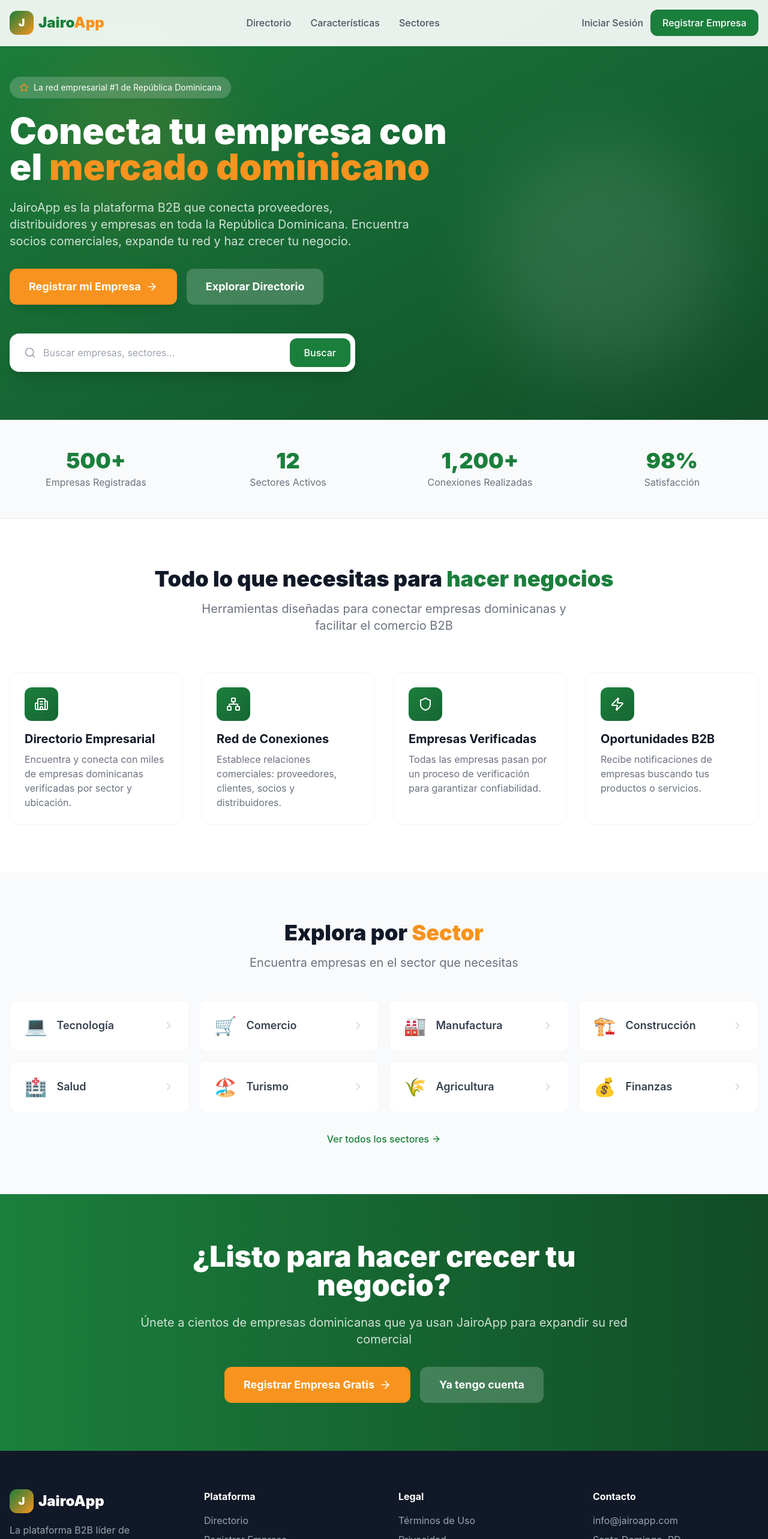
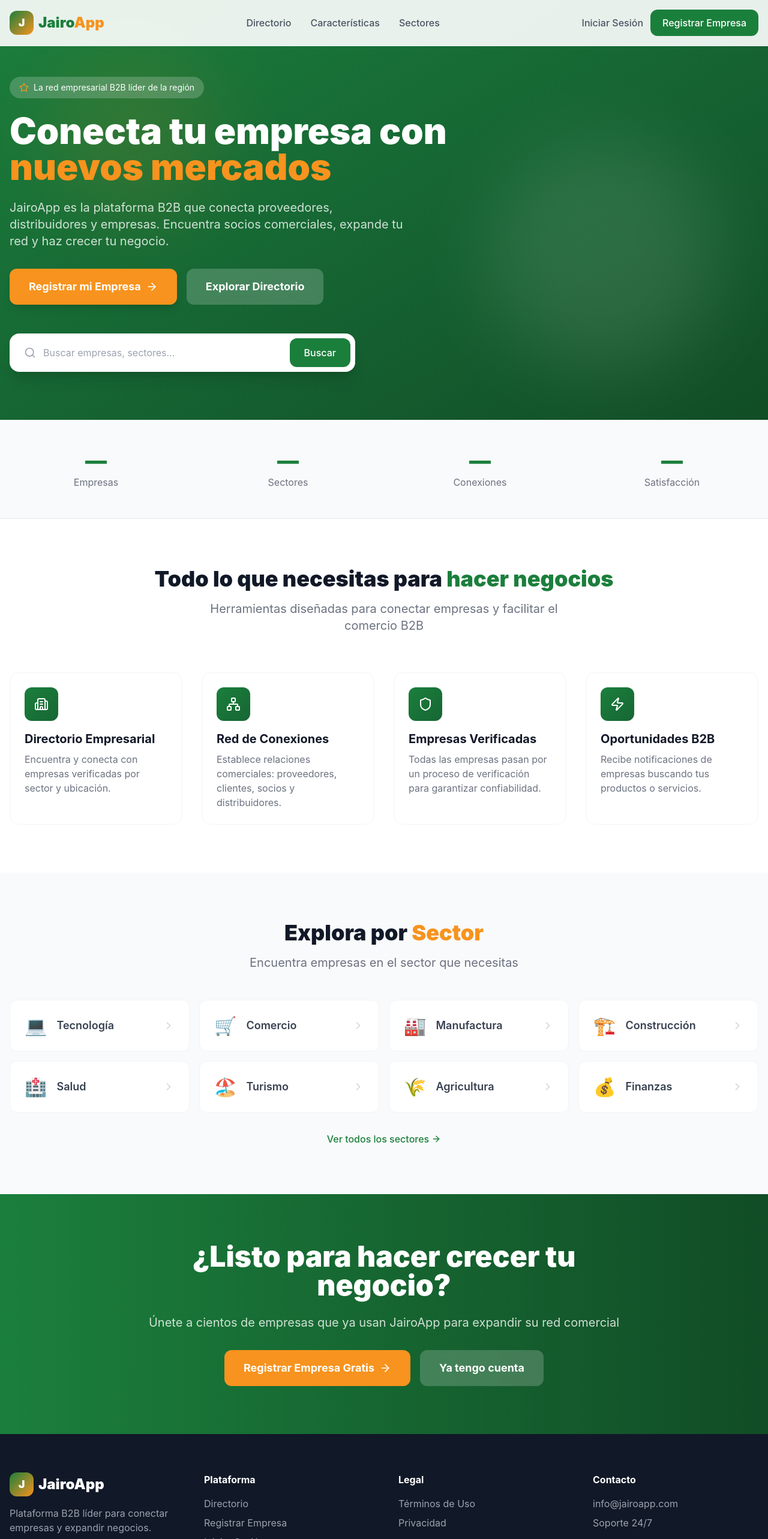
Before and after one commit to ExpertosTI/jairo, a Next.js app in the folder apps/web/: page / in a window 1280 px wide. Shown: the top 2566 px of the page at 60% size. Built offline with nearby package versions, Linux system fonts and the light colour scheme; no server answers.

Commit message:
audit: Internationalize platform, fix security, improve UX

```diff
--- a/apps/web/app/directorio/page.tsx
+++ b/apps/web/app/directorio/page.tsx
@@ -92,7 +92,7 @@
                     <div className="mt-12 mb-8 text-center">
                         <h1 className="text-4xl md:text-5xl font-black mb-4">Directorio Empresarial</h1>
                         <p className="text-xl text-white/80">
-                            Encuentra y conecta con empresas de República Dominicana
+                            Encuentra y conecta con empresas registradas
                         </p>
 
                         {/* Search */}
@@ -251,7 +251,7 @@
                         </div>
                         <span className="text-2xl font-black">JairoApp</span>
                     </div>
-                    <p className="text-gray-400">Plataforma B2B de República Dominicana</p>
+                    <p className="text-gray-400">Plataforma B2B Empresarial</p>
                     <div className="flex justify-center gap-6 mt-6 text-sm text-gray-400">
                         <Link href="/terms" className="hover:text-white">Términos</Link>
                         <Link href="/privacy" className="hover:text-white">Privacidad</Link>
--- a/apps/web/app/globals.css
+++ b/apps/web/app/globals.css
@@ -90,6 +90,19 @@
   @apply w-full px-4 py-3 border border-gray-200 rounded-xl bg-white text-gray-900 placeholder:text-gray-400 focus:outline-none focus:ring-2 focus:ring-primary/20 focus:border-primary transition-all duration-200;
 }
 
+/* Universal input safety - ensures visibility */
+input,
+select,
+textarea {
+  background-color: white !important;
+  color: #111827 !important;
+}
+
+input::placeholder,
+textarea::placeholder {
+  color: #9ca3af !important;
+}
+
 /* Scrollbar */
 ::-webkit-scrollbar {
   width: 8px;
--- a/apps/web/app/login/page.tsx
+++ b/apps/web/app/login/page.tsx
@@ -69,7 +69,7 @@
                         <span>Jairo</span>
                         <span className="text-secondary">App</span>
                     </h1>
-                    <p className="text-white/70 mt-2">Plataforma B2B de República Dominicana</p>
+                    <p className="text-white/70 mt-2">Plataforma B2B Empresarial</p>
                 </div>
 
                 {/* Card */}
--- a/apps/web/app/page.tsx
+++ b/apps/web/app/page.tsx
@@ -1,15 +1,44 @@
 "use client";
 
 import Link from "next/link";
-import { Building2, Users, Network, TrendingUp, Search, ArrowRight, ChevronRight, Star, Shield, Zap, Globe } from "lucide-react";
-import Image from "next/image";
+import { Building2, Network, Search, ArrowRight, ChevronRight, Star, Shield, Zap, Globe, TrendingUp } from "lucide-react";
+import { useState, useEffect } from "react";
 
 export default function Home() {
+  const [stats, setStats] = useState([
+    { value: "—", label: "Empresas" },
+    { value: "—", label: "Sectores" },
+    { value: "—", label: "Conexiones" },
+    { value: "—", label: "Satisfacción" },
+  ]);
+  const [busqueda, setBusqueda] = useState("");
+
+  useEffect(() => {
+    const cargarStats = async () => {
+      try {
+        const apiUrl = process.env.NEXT_PUBLIC_API_URL || 'https://jairoapp.renace.tech/api';
+        const res = await fetch(`${apiUrl}/dashboard/estadisticas`);
+        if (res.ok) {
+          const data = await res.json();
+          setStats([
+            { value: `${data.totalEmpresas || 0}+`, label: "Empresas" },
+            { value: `${data.totalSectores || 12}`, label: "Sectores" },
+            { value: `${data.totalConexiones || 0}+`, label: "Conexiones" },
+            { value: "98%", label: "Satisfacción" },
+          ]);
+        }
+      } catch (e) {
+        console.log("Stats no disponibles");
+      }
+    };
+    cargarStats();
+  }, []);
+
   const features = [
     {
       icon: Building2,
       title: "Directorio Empresarial",
-      description: "Encuentra y conecta con miles de empresas dominicanas verificadas por sector y ubicación.",
+      description: "Encuentra y conecta con empresas verificadas por sector y ubicación.",
     },
     {
       icon: Network,
@@ -28,13 +57,6 @@
     },
   ];
 
-  const stats = [
-    { value: "500+", label: "Empresas Registradas" },
-    { value: "12", label: "Sectores Activos" },
-    { value: "1,200+", label: "Conexiones Realizadas" },
-    { value: "98%", label: "Satisfacción" },
-  ];
-
   const sectors = [
     { icon: "💻", name: "Tecnología" },
     { icon: "🛒", name: "Comercio" },
@@ -45,6 +67,13 @@
     { icon: "🌾", name: "Agricultura" },
     { icon: "💰", name: "Finanzas" },
   ];
+
+  const handleSearch = (e: React.FormEvent) => {
+    e.preventDefault();
+    if (busqueda.trim()) {
+      window.location.href = `/directorio?busqueda=${encodeURIComponent(busqueda)}`;
+    }
+  };
 
   return (
     <div className="min-h-screen bg-white">
@@ -87,16 +116,16 @@
           <div className="max-w-3xl">
             <div className="inline-flex items-center gap-2 bg-white/20 backdrop-blur px-4 py-2 rounded-full text-sm mb-6">
               <Star className="text-secondary" size={16} />
-              <span>La red empresarial #1 de República Dominicana</span>
+              <span>La red empresarial B2B líder de la región</span>
             </div>
 
             <h1 className="text-5xl md:text-6xl font-black leading-tight mb-6">
-              Conecta tu empresa con el
-              <span className="text-secondary"> mercado dominicano</span>
+              Conecta tu empresa con
+              <span className="text-secondary"> nuevos mercados</span>
             </h1>
 
             <p className="text-xl text-white/80 mb-8 max-w-2xl">
-              JairoApp es la plataforma B2B que conecta proveedores, distribuidores y empresas en toda la República Dominicana. Encuentra socios comerciales, expande tu red y haz crecer tu negocio.
+              JairoApp es la plataforma B2B que conecta proveedores, distribuidores y empresas. Encuentra socios comerciales, expande tu red y haz crecer tu negocio.
             </p>
 
             <div className="flex flex-col sm:flex-row gap-4 mb-12">
@@ -108,25 +137,27 @@
               </Link>
             </div>
 
-            {/* Search Bar */}
-            <div className="bg-white rounded-2xl p-2 flex shadow-xl max-w-xl">
+            {/* Search Bar - Functional */}
+            <form onSubmit={handleSearch} className="bg-white rounded-2xl p-2 flex shadow-xl max-w-xl">
               <div className="flex-1 flex items-center gap-3 px-4">
                 <Search className="text-gray-400" size={20} />
                 <input
                   type="text"
                   placeholder="Buscar empresas, sectores..."
-                  className="flex-1 py-3 text-gray-700 focus:outline-none"
+                  value={busqueda}
+                  onChange={(e) => setBusqueda(e.target.value)}
+                  className="flex-1 py-3 bg-white text-gray-900 placeholder:text-gray-400 focus:outline-none"
                 />
               </div>
-              <button className="bg-primary text-white px-6 py-3 rounded-xl font-medium hover:bg-primary-600 transition-colors">
+              <button type="submit" className="bg-primary text-white px-6 py-3 rounded-xl font-medium hover:bg-primary-600 transition-colors">
                 Buscar
               </button>
-            </div>
+            </form>
           </div>
         </div>
       </section>
 
-      {/* Stats */}
+      {/* Stats - Dynamic */}
       <section className="py-12 bg-gray-50 border-b">
         <div className="max-w-7xl mx-auto px-4">
           <div className="grid grid-cols-2 md:grid-cols-4 gap-8">
@@ -148,7 +179,7 @@
               Todo lo que necesitas para <span className="text-primary">hacer negocios</span>
             </h2>
             <p className="text-xl text-gray-500 max-w-2xl mx-auto">
-              Herramientas diseñadas para conectar empresas dominicanas y facilitar el comercio B2B
+              Herramientas diseñadas para conectar empresas y facilitar el comercio B2B
             </p>
           </div>
 
@@ -207,7 +238,7 @@
             ¿Listo para hacer crecer tu negocio?
           </h2>
           <p className="text-xl text-white/80 mb-8">
-            Únete a cientos de empresas dominicanas que ya usan JairoApp para expandir su red comercial
+            Únete a cientos de empresas que ya usan JairoApp para expandir su red comercial
           </p>
           <div className="flex flex-col sm:flex-row gap-4 justify-center">
             <Link href="/registro" className="bg-secondary text-white px-8 py-4 rounded-xl font-bold text-lg hover:bg-secondary-600 transition-all inline-flex items-center justify-center gap-2">
@@ -232,7 +263,7 @@
                 <span className="text-2xl font-black">JairoApp</span>
               </div>
               <p className="text-gray-400">
-                La plataforma B2B líder de República Dominicana para conectar empresas.
+                Plataforma B2B líder para conectar empresas y expandir negocios.
               </p>
             </div>
             <div>
@@ -254,12 +285,12 @@
               <h4 className="font-bold mb-4">Contacto</h4>
               <ul className="space-y-2 text-gray-400">
                 <li>info@jairoapp.com</li>
-                <li>Santo Domingo, RD</li>
+                <li>Soporte 24/7</li>
               </ul>
             </div>
           </div>
           <div className="border-t border-gray-800 pt-8 text-center text-gray-400 text-sm">
-            © 2026 JairoApp. Todos los derechos reservados.
+            © {new Date().getFullYear()} JairoApp. Todos los derechos reservados.
           </div>
         </div>
       </footer>
--- a/apps/web/app/registro/page.tsx
+++ b/apps/web/app/registro/page.tsx
@@ -60,7 +60,7 @@
                 { id: "4", name: "Mayorista", description: "Vende al por mayor" },
                 { id: "5", name: "Minorista", description: "Vende al consumidor final" },
                 { id: "6", name: "Importador", description: "Importa productos del exterior" },
-                { id: "7", name: "Exportador", description: "Exporta productos dominicanos" },
+                { id: "7", name: "Exportador", description: "Exporta productos internacionalmente" },
                 { id: "8", name: "Consultor", description: "Servicios de consultoría" },
             ]);
         } catch (error) {
@@ -138,7 +138,7 @@
                     </div>
 
                     <h1 className="text-3xl font-black">Registra tu Empresa</h1>
-                    <p className="text-white/70 mt-2">Únete a la red empresarial de República Dominicana</p>
+                    <p className="text-white/70 mt-2">Únete a la red empresarial global</p>
                 </div>
             </div>
 
@@ -169,12 +169,12 @@
                             </div>
 
                             <div>
-                                <label className="block text-sm font-medium text-gray-700 mb-1">RNC (opcional)</label>
+                                <label className="block text-sm font-medium text-gray-700 mb-1">ID Fiscal / RNC (opcional)</label>
                                 <input
                                     type="text"
                                     value={formulario.rnc}
                                     onChange={(e) => setFormulario({ ...formulario, rnc: e.target.value })}
-                                    placeholder="Ej: 101-12345-6"
+                                    placeholder="ID tributario de su país"
                                     className="w-full px-4 py-3 border border-gray-200 rounded-xl focus:outline-none focus:ring-2 focus:ring-primary/20 focus:border-primary"
                                 />
                             </div>
@@ -196,7 +196,7 @@
                                         type="tel"
                                         value={formulario.telefono}
                                         onChange={(e) => setFormulario({ ...formulario, telefono: e.target.value })}
-                                        placeholder="809-555-0000"
+                                        placeholder="+1 (XXX) XXX-XXXX"
                                         className="w-full px-4 py-3 border border-gray-200 rounded-xl focus:outline-none focus:ring-2 focus:ring-primary/20 focus:border-primary"
                                     />
                                 </div>
```
Also changed, not shown: 1 other file (tests, documents, lock files or other folders).
